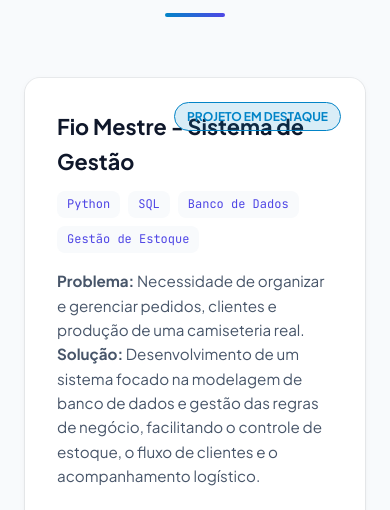
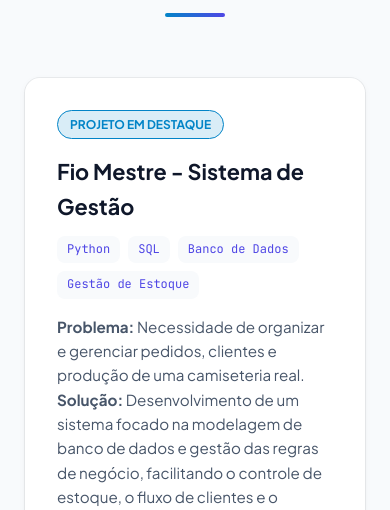
Before and after one commit to Dededsons/Portfolio, a plain HTML site: page index.html in a window 390 px wide. Shown: the part 8690-9200 px from the top of the page. Drawn offline with nearby package versions, Linux system fonts and the light colour scheme.

Commit message:
Add project badge styling to styles.css

```diff
--- a/css/styles.css
+++ b/css/styles.css
@@ -1203,6 +1203,17 @@ html.light .moon-icon { display: block; }
         flex-direction: column;
         text-align: center;
     }
+
+    .project-badge {
+    position: static;
+    display: inline-flex;
+    align-self: flex-start;
+    margin-bottom: 16px;
+}
+
+.project-header h3 {
+    padding-right: 0;
+}
 }
 
 /* Reduced Motion Support */
```
